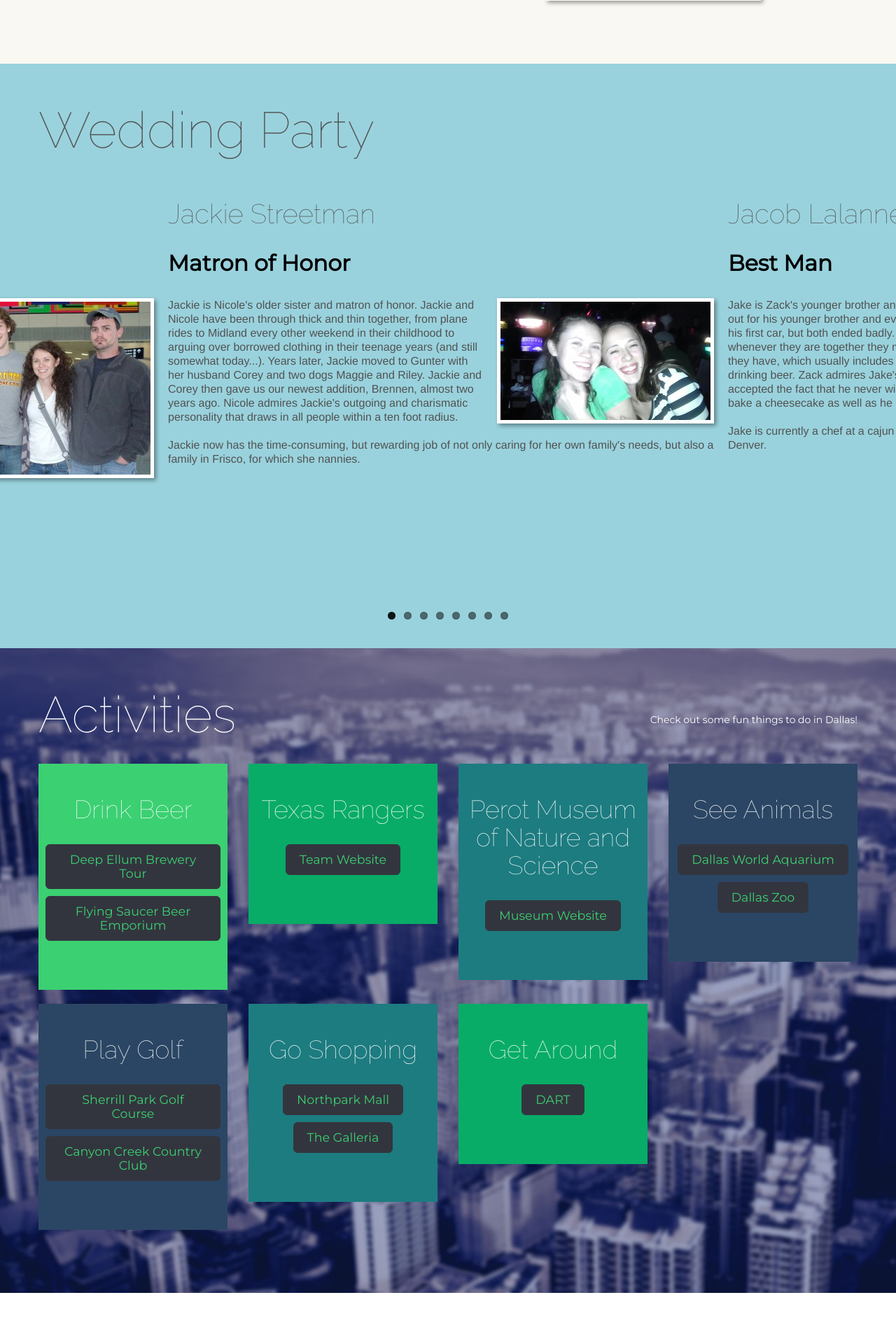
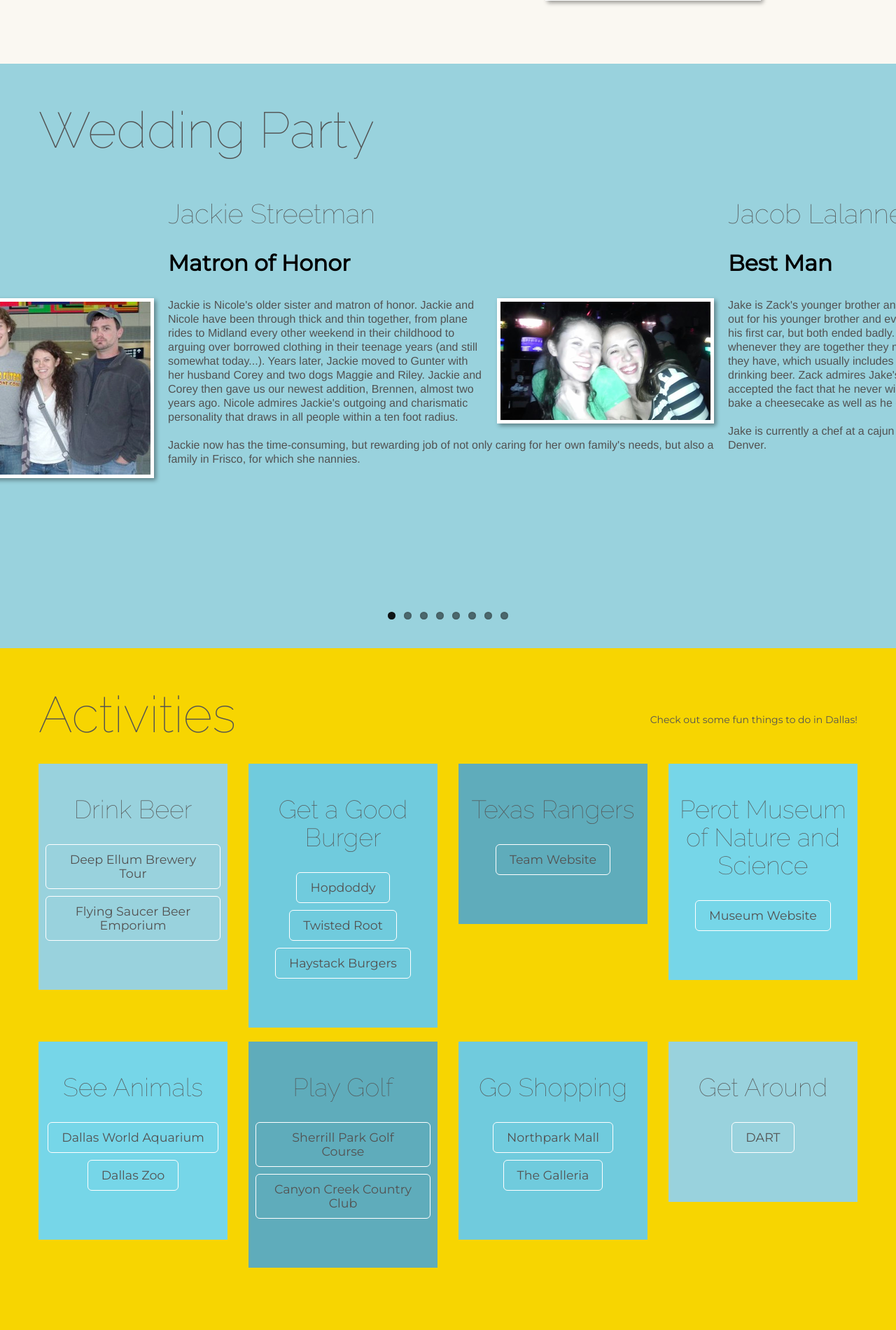
Before and after one commit to zlalanne/weddingsite, a Django app: page / in a window 1280 px wide. Shown: the part 2574-4474 px from the top of the page at 70% size. Run offline with Django 3.2, Linux system fonts and the light colour scheme; some libraries are stand-ins or nearby versions; some web fonts are replaced.

Commit message:
Updated colors on events page

```diff
--- a/templates/index.html
+++ b/templates/index.html
@@ -180,58 +180,66 @@
 <!-- Page 2 (Flex slider) END -->
 
 <!-- Page 3 (Activities) -->
-<div class="container-fluid page-item-class" id="page3">
+<div class="page-item-class" id="page3">
 	<div class="container">
 		<div class="page-header">
 			<h1>Activities <small class="pull-right">Check out some fun things to do in Dallas!</small></h1>
 		</div>
-		<div class="row-fluid">
+		<div class="row">
 			<div class="span3 tac">
 				<div class="event_block">
 					<h2>Drink Beer</h2>
-					<a class="the_btn btn-large dark" href="http://www.deepellumbrewing.com/" target="_action">Deep Ellum Brewery Tour</a>
-					<a class="the_btn btn-large dark" href="http://www.beerknurd.com/stores/addison/" target="_action">Flying Saucer Beer Emporium</a>
+					<a class="the_btn btn-large" href="http://www.deepellumbrewing.com/" target="_action">Deep Ellum Brewery Tour</a>
+					<a class="the_btn btn-large" href="http://www.beerknurd.com/stores/addison/" target="_action">Flying Saucer Beer Emporium</a>
 				</div>
 			</div>
-			<div class="span3 tac">
+            <div class="span3 tac">
 				<div class="event_block event_block2">
-					<h2>Texas Rangers</h2>
-					<a class="the_btn btn-large dark" href="http://texas.rangers.mlb.com/" target="_action">Team Website</a>
+					<h2>Get a Good Burger</h2>
+					<a class="the_btn btn-large" href="http://www.hopdoddy.com/" target="_action">Hopdoddy</a>
+                    <a class="the_btn btn-large" href="http://twistedrootburgerco.com/" target="_action">Twisted Root</a>
+                    <a class="the_btn btn-large" href="http://www.haystackburgers.com/" target="_action">Haystack Burgers</a>
 				</div>
 			</div>
 			<div class="span3 tac">
 				<div class="event_block event_block3">
-					<h2>Perot Museum of Nature and Science</h2>
-					<a class="the_btn btn-large dark" href="http://www.perotmuseum.org/" target="_action">Museum Website</a>
+					<h2>Texas Rangers</h2>
+					<a class="the_btn btn-large" href="http://texas.rangers.mlb.com/" target="_action">Team Website</a>
 				</div>
 			</div>
 			<div class="span3 tac">
 				<div class="event_block event_block4">
-					<h2>See Animals</h2>
-					<a class="the_btn btn-large dark" href="http://www.dwazoo.com/" target="_action">Dallas World Aquarium</a>
-					<a class="the_btn btn-large dark" href="http://www.dallaszoo.com/" target="_action">Dallas Zoo</a>
+					<h2>Perot Museum of Nature and Science</h2>
+					<a class="the_btn btn-large" href="http://www.perotmuseum.org/" target="_action">Museum Website</a>
 				</div>
 			</div>
 		</div>
-		<div class="row-fluid">
+		<div class="row">
+            <div class="span3 tac">
+				<div class="event_block event_block4">
+					<h2>See Animals</h2>
+					<a class="the_btn btn-large" href="http://www.dwazoo.com/" target="_action">Dallas World Aquarium</a>
+					<a class="the_btn btn-large" href="http://www.dallaszoo.com/" target="_action">Dallas Zoo</a>
+				</div>
+			</div>
 			<div class="span3 tac">
-				<div class="event_block event_block4">
+				<div class="event_block event_block3">
 					<h2>Play Golf</h2>
-					<a class="the_btn btn-large dark" href="http://www.sherrillparkgolf.com/" target="_action">Sherrill Park Golf Course</a>
-					<a class="the_btn btn-large dark" href="http://www.clubcorp.com/Clubs/Canyon-Creek-Country-Club" target="_action">Canyon Creek Country Club</a>
+					<a class="the_btn btn-large" href="http://www.sherrillparkgolf.com/" target="_action">Sherrill Park Golf Course</a>
+					<a class="the_btn btn-large" href="http://www.clubcorp.com/Clubs/Canyon-Creek-Country-Club" target="_action">Canyon Creek Country Club</a>
 				</div>
 			</div>
             <div class="span3 tac">
-                <div class="event_block event_block3">
+                <div class="event_block event_block2">
                     <h2>Go Shopping</h2>
-					<a class="the_btn btn-large dark" href="http://www.northparkcenter.com/" target="_action">Northpark Mall</a>
-					<a class="the_btn btn-large dark" href="http://www.galleriadallas.com/" target="_action">The Galleria</a>
+					<a class="the_btn btn-large" href="http://www.northparkcenter.com/" target="_action">Northpark Mall</a>
+					<a class="the_btn btn-large" href="http://www.galleriadallas.com/" target="_action">The Galleria</a>
                 </div>
             </div>
             <div class="span3 tac">
-                <div class="event_block event_block2">
+                <div class="event_block">
                     <h2>Get Around</h2>
-                    <a class="the_btn btn-large dark" href="http://www.dart.org/" target="_action">DART</a>
+                    <a class="the_btn btn-large" href="http://www.dart.org/" target="_action">DART</a>
                 </div>
             </div>
 		</div>
@@ -299,12 +307,14 @@
     </div>
 </div>
 
-<div class="container-fluid page-item-class" id="page6">
+<div class="page-item-class" id="page6">
     <div class="container">
         <div class="page-header">
             <h1>RSVP</h1>
-            <h4>Please RSVP Below. We are excited to share this day with you!</h4>
+            <h4>Please RSVP Below (Regrets too!) We are excited to share this day with you!</h4>
         </div>
+    </div>
+    <div class="container">
         <p>
             <form action="/thanks/" method="post">
                 {% csrf_token %}
--- a/weddingsite/static/layout/css/style.css
+++ b/weddingsite/static/layout/css/style.css
@@ -351,134 +351,61 @@ span {
     line-height:40px;
 }
 .event_block{
-    background-color:#3bd072;
+    background-color:#99d2dd;
     color:#fff;
     padding: 15px 10px 60px 10px;
 }
-.event_block2{  background-color:#08ac67;}
-.event_block3{  background-color:#1d7c80;}
-.event_block4{  background-color:#2b4664;}
+.event_block2{  background-color:#70cbdd;}
+.event_block3{  background-color:#5facbb;}
+.event_block4{  background-color:#76d6e8;}
 
-.isotop_item{overflow:hidden;position:relative;}
-.isotop_item.horizontal{min-height:630px;}
-
-.isotop_item img{display:block;max-width: auto;}
-.isotop_item .isotope-item{margin:5px;}
-.isotop_item.horizontal .isotope-item{cursor:e-resize}
-.isotop_item.vertical{ margin-left : -20px; margin-right:-20px;}
-
-.isotop_item_inner{
-    border:none;
-}
-.horizontal .isotop_item_inner{
-    height: 630px !important;
+.event_block .the_btn{
+    color:#525252;
+    background-color: #99d2dd;
+    border: 1px solid #ffffff;
 }
 
-.google_map{
-    position:relative;
-    margin-bottom:50px;
-}
-.google_map .form_container{
-    width: 350px;
-    background-color:#dd4a38;
-    padding:40px;
-    color:#fff;
-    position:absolute;
-    min-height:540px;
-}
-.google_map .form_container legend{
-    border:none;
-    color:#fff;
-    margin-bottom: 30px;
-    padding-top: 20px;
-    font-size:40px;
-    font-family: 'Raleway',Arial,sans-serif;;
-}
-.google_map .form_container span{
-    margin-bottom:5px;
-    display: block;
-    font-family: 'Montserrat',Arial,sans-serif;
-}
-.google_map .form_container label{
-    margin-bottom:20px;
-}
-.google_map .form_container input,
-.google_map .form_container textarea{
-    width:276px;
-    border: 1px solid #b82b1a;
-    -webkit-box-shadow: inset 0 0 1px rgba(184, 43, 26, 0.075);
-         -moz-box-shadow: inset 0 0 1px rgba(184, 43, 26, 0.075);
-              box-shadow: inset 0 0 1px rgba(184, 43, 26, 0.075);
-      -webkit-transition: border linear 0.2s, box-shadow linear 0.2s;
-         -moz-transition: border linear 0.2s, box-shadow linear 0.2s;
-           -o-transition: border linear 0.2s, box-shadow linear 0.2s;
-              transition: border linear 0.2s, box-shadow linear 0.2s;
-}
-.google_map .form_container input:focus,
-.google_map .form_container textarea:focus{
-    -webkit-box-shadow: inset 0 1px 1px rgba(184, 43, 26, 0.075), 0 0 8px rgba(255, 255, 255, 0.6);
-         -moz-box-shadow: inset 0 1px 1px rgba(184, 43, 26, 0.075), 0 0 8px rgba(255, 255, 255, 0.6);
-              box-shadow: inset 0 1px 1px rgba(184, 43, 26, 0.075), 0 0 8px rgba(255, 255, 255, 0.6);
-}
-.google_map .form_container .form_close_elements{
-    height: 42px;
-    margin-top:-20px;
-    position: absolute;
-    right: -42px;
-    top: 50%;
-    width: 42px;
-    cursor:pointer;
-    background-color: #DD4A38;
+.event_block .the_btn:hover{
+    color:#525252;
+    background-color: #f7d501;
+    text-decoration:none;
 }
 
-.google_map .form_container .form_close_elements i{
-    margin: 11px 0 0 13px;
-}
-.google_map .form_container.is_closed .form_close_elements i{
-    background-position: -457px -72px;
-}
-.google_map iframe{
-    border: medium none;
-    height: 670px;
-    margin: 0;
-    width: 100%;
+
+.event_block2 .the_btn{
+    color:#525252;
+    background-color: #70cbdd;
+    border: 1px solid #ffffff;
 }
 
-.follow_element a{
-    background-repeat: no-repeat;
-    display: block;
-    height: 145px;
-    width: 145px;
-    background-image:url(../img/follow_us_icons.png);
-}
-.follow_element a:hover{
-    -webkit-transition: background linear 0.4s;
-         -moz-transition: background linear 0.4s;
-           -o-transition: background linear 0.4s;
-              transition: background linear 0.4s;
+.event_block2 .the_btn:hover{
+    color:#525252;
+    background-color: #f7d501;
+    text-decoration:none;
 }
 
-.follow_us_block{
-    margin-top: 50px;
-    overflow: hidden;
-}
-.follow_element{
-    float: left;
-    margin-left: 48px;
+.event_block3 .the_btn{
+    color:#525252;
+    background-color: #5facbb;
+    border: 1px solid #ffffff;
 }
 
-    /* ie8 hack */
-    @media \0screen {
-        .follow_element{
-            margin-left: 10px;
-        }
-        .follow_element:first-child {
-            margin-left: 0 !important;
-        }
-    }
+.event_block3 .the_btn:hover{
+    color:#525252;
+    background-color: #f7d501;
+    text-decoration:none;
+}
 
-.follow_element:first-child{
-    margin-left:28px
+.event_block4 .the_btn{
+    color:#525252;
+    background-color: #76d6e8;
+    border: 1px solid #ffffff;
+}
+
+.event_block4 .the_btn:hover{
+    color:#525252;
+    background-color: #f7d501;
+    text-decoration:none;
 }
 
 .the_btn{
@@ -682,21 +663,17 @@ span {
 }
 
 #page3{
-    background-image:url("../../images/events_bg.jpg");
-    background-color:#31366b;
-    color:#ffffff;
+    background-color:#f7d501;
+    color:#525252;
 }
 #page3 h1, #page3 h2, #page3 h3, #page3 h4, #page3 h5, #page3 h6, #page3 h1 small {
-    color:#ffffff;
+    color:#525252;
 }
 
-#page3 .row-fluid{
+#page3 .row{
     margin-bottom:20px;
 }
 
-#page3 a{
-    color:#3bd072;
-}
 #page4{
     background-color:#ffffff;
 }
```
Also changed, not shown: other parts of weddingsite/static/layout/css/style.css (+54 -0 lines).
